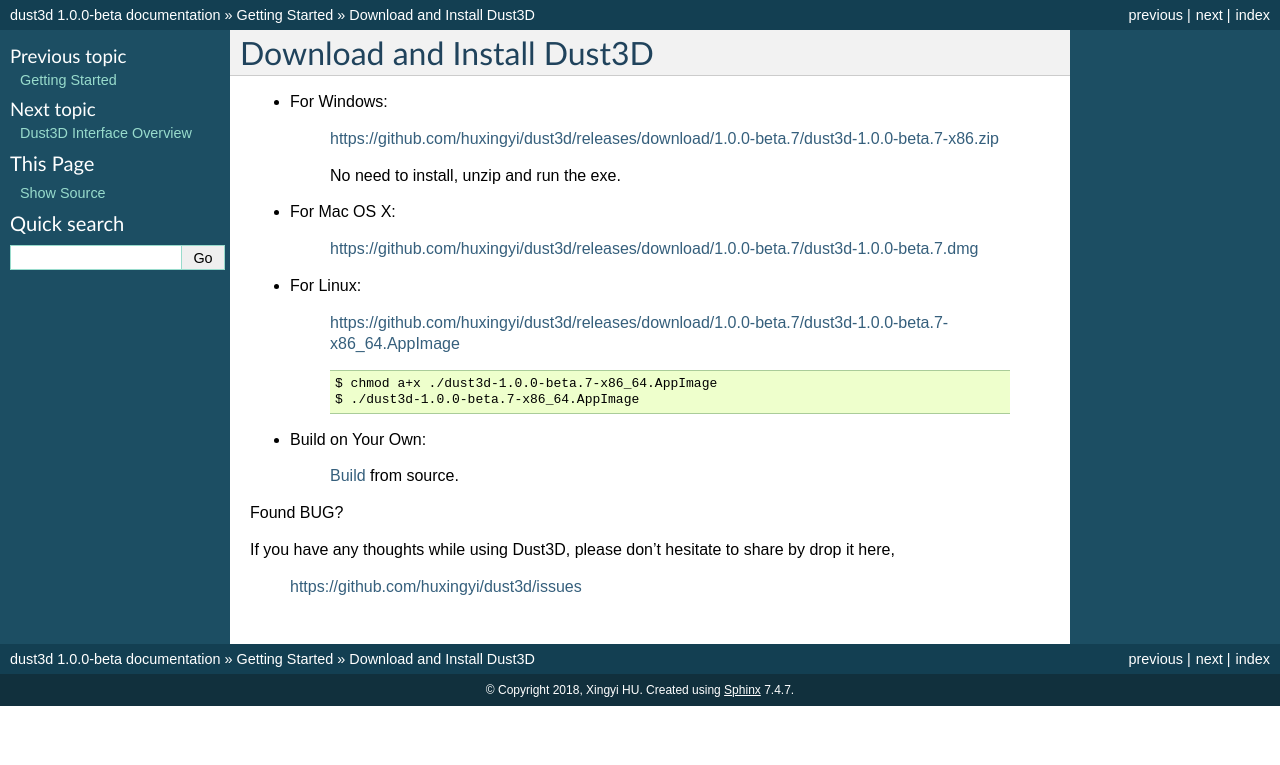
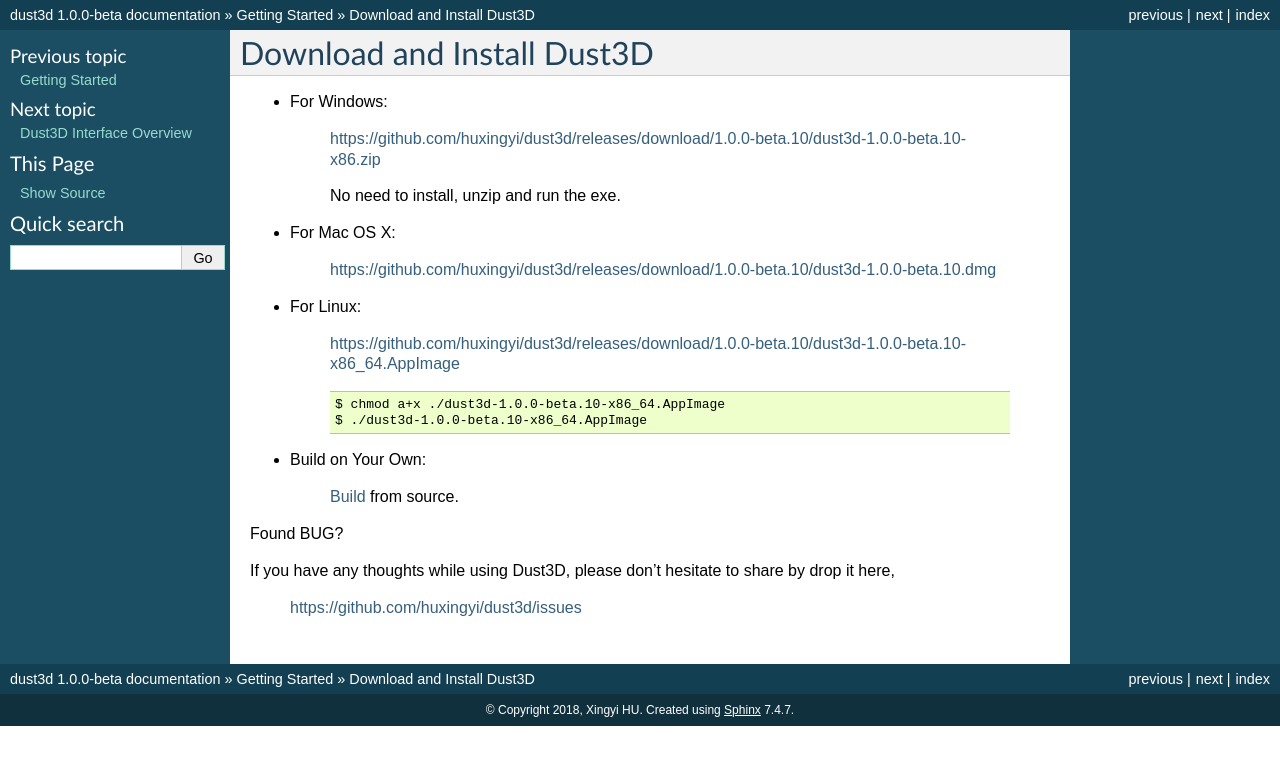
Before and after one commit to huxingyi/dust3d, a Sphinx documentation site: the page built from docs/install.rst, in a window 1280 px wide. Shown: the top 765 px of the page. Built offline with Sphinx 7.4.7, drawn with Linux system fonts in a browser that asks for light colours.

Commit message:
Update download link to 1.0.0-beta.10

```diff
--- a/docs/install.rst
+++ b/docs/install.rst
@@ -3,22 +3,22 @@
 
 * For Windows:
 
-    https://github.com/huxingyi/dust3d/releases/download/1.0.0-beta.7/dust3d-1.0.0-beta.7-x86.zip
+    https://github.com/huxingyi/dust3d/releases/download/1.0.0-beta.10/dust3d-1.0.0-beta.10-x86.zip
 
     No need to install, unzip and run the exe.
 
 * For Mac OS X:
 
-    https://github.com/huxingyi/dust3d/releases/download/1.0.0-beta.7/dust3d-1.0.0-beta.7.dmg
+    https://github.com/huxingyi/dust3d/releases/download/1.0.0-beta.10/dust3d-1.0.0-beta.10.dmg
 
 * For Linux:
 
-    https://github.com/huxingyi/dust3d/releases/download/1.0.0-beta.7/dust3d-1.0.0-beta.7-x86_64.AppImage
+    https://github.com/huxingyi/dust3d/releases/download/1.0.0-beta.10/dust3d-1.0.0-beta.10-x86_64.AppImage
 
     .. code-block:: none
 
-        $ chmod a+x ./dust3d-1.0.0-beta.7-x86_64.AppImage
-        $ ./dust3d-1.0.0-beta.7-x86_64.AppImage
+        $ chmod a+x ./dust3d-1.0.0-beta.10-x86_64.AppImage
+        $ ./dust3d-1.0.0-beta.10-x86_64.AppImage
 
 * Build on Your Own:
 
```
